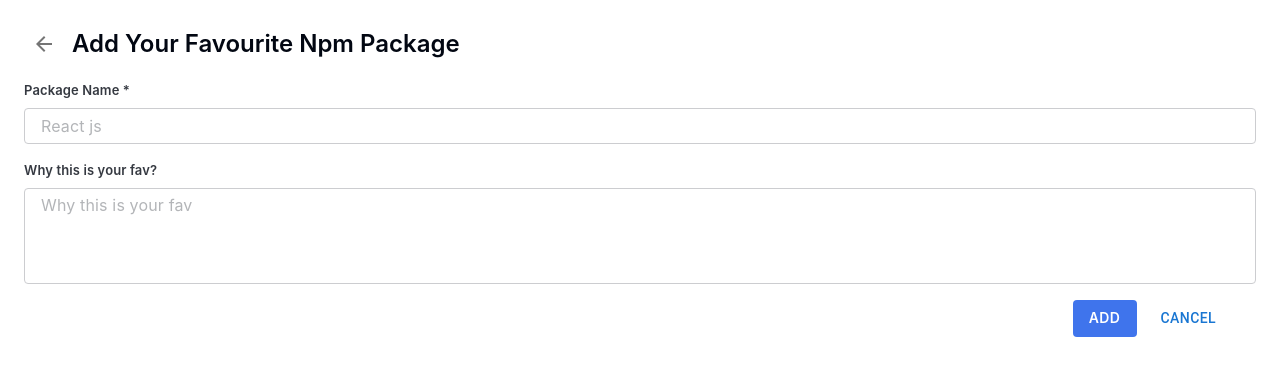
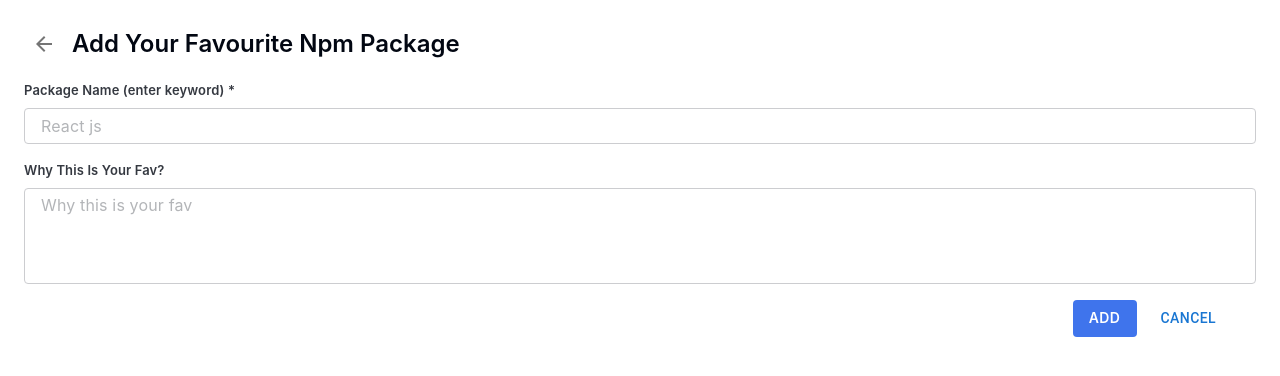
Before and after one commit to SrivathsaKM/fav-npm-package, a React (Vite) app in the folder client/: page /fav-npm-packages/add in a window 1280 px wide. Shown: the top 376 px of the page. Built offline with nearby package versions, Linux system fonts and the light colour scheme.

Commit message:
keyword key added

```diff
--- a/client/src/constants/index.jsx
+++ b/client/src/constants/index.jsx
@@ -23,3 +23,7 @@ export const errorCodes = {
     requiredFlag: true,
   },
 };
+
+export const getSelectedNpmPackage = (data, name) => {
+  return data.find((item) => item.package.name === name);
+};
--- a/client/src/features/components/AddUpdateFavNpmpackageForm.jsx
+++ b/client/src/features/components/AddUpdateFavNpmpackageForm.jsx
@@ -1,14 +1,14 @@
-import React, { Fragment, useEffect, useState } from 'react';
+import React, { Fragment, useEffect, useMemo, useState } from 'react';
 import { useNavigate, useParams } from 'react-router-dom';
 import styles from '../../assets/styles/favNpmPackage.module.scss';
 import CustomInput from '../../shared_ui_components/CustomInput';
 import CustomButton from '../../shared_ui_components/CustomButton';
 import CustomRadioButton from '../../shared_ui_components/CustomRadioButton';
 import { addFavNpmPackageForm, getSingleFavNpmPackage, searchFavNpmPackage, updateFavNpmPackageForm } from '../apiServices';
-import { errorCodes } from '../../constants';
+import { errorCodes, getSelectedNpmPackage } from '../../constants';
 import { fieldValidation } from '../../utils/FormValidation';
 
-import { Grid, IconButton, TextField, Tooltip } from '@mui/material';
+import { Grid, IconButton, Tooltip } from '@mui/material';
 import ArrowBackIcon from '@mui/icons-material/ArrowBack';
 import NoResult from '../../shared_ui_components/NoResult';
 import Shimmer from '../../shared_ui_components/Shimmer';
@@ -121,7 +121,8 @@ const AddUpdateFavNpmpackageForm = () => {
 
     if (Object.keys(validateNewInput).every((k) => validateNewInput[k] === '')) {
       setLoader(true);
-      const selectedpackageDetail = npmPackageOption.find((item) => item.package.name === formData.selectedPackageName);
+      // const selectedpackageDetail = npmPackageOption.find((item) => item.package.name === formData.selectedPackageName);
+      const selectedpackageDetail = getSelectedNpmPackage(npmPackageOption, formData.selectedPackageName);
       const form_data = {
         packageName: formData.packageName,
         selectedPackageName: formData.selectedPackageName,
@@ -134,8 +135,8 @@ const AddUpdateFavNpmpackageForm = () => {
           publishers: selectedpackageDetail?.package?.publisher,
           maintainers: selectedpackageDetail?.package?.maintainers,
           scoreDetail: {
-            ...selectedpackageDetail?.score.detail,
-            final: selectedpackageDetail?.score.final,
+            ...selectedpackageDetail?.score?.detail,
+            final: selectedpackageDetail?.score?.final,
             searchScore: selectedpackageDetail?.searchScore,
           },
         },
@@ -183,6 +184,15 @@ const AddUpdateFavNpmpackageForm = () => {
     }
   };
 
+  const keyword = useMemo(() => {
+    if (formData.selectedPackageName && npmPackageOption) {
+      const selectedpackageDetail = getSelectedNpmPackage(npmPackageOption, formData.selectedPackageName);
+      return selectedpackageDetail;
+    }
+  }, [formData.selectedPackageName, npmPackageOption]);
+
+  console.log(keyword, 'keyword');
+
   useEffect(() => {
     if (openToastMessage) {
       setTimeout(() => {
@@ -210,7 +220,7 @@ const AddUpdateFavNpmpackageForm = () => {
         <form onSubmit={handleSubmitForm}>
           <Grid container spacing={2}>
             <Grid item md={12}>
-              <CustomInput label='Package Name *' className={styles.inputBlk} placeholder='React js' noMargin='noMargin' value={formData.packageName} onChange={(e) => handleChange('packageName', e.target.value)} error={error.packageName} />
+              <CustomInput label='Package Name (enter keyword) *' className={styles.inputBlk} placeholder='React js' noMargin='noMargin' value={formData.packageName} onChange={(e) => handleChange('packageName', e.target.value)} error={error.packageName} />
             </Grid>
 
             {formData.packageName ? (
@@ -244,12 +254,17 @@ const AddUpdateFavNpmpackageForm = () => {
             ) : null}
 
             <Grid item md={12}>
-              <CustomInput label='Why this is your fav?' className={styles.inputBlk} multiline placeholder='Why this is your fav' noMargin='noMargin' value={formData.description} onChange={(e) => handleChange('description', e.target.value)} error={error.description} />
+              <CustomInput label='Why This Is Your Fav?' className={styles.inputBlk} multiline placeholder='Why this is your fav' noMargin='noMargin' value={formData.description} onChange={(e) => handleChange('description', e.target.value)} error={error.description} />
             </Grid>
+            {keyword?.package?.keywords && (
+              <Grid item md={12}>
+                <CustomInput label='Selected Package Category/Keyword' className={styles.inputBlk} noMargin='noMargin' value={keyword?.package?.keywords?.join(', ') || ''} disabled />
+              </Grid>
+            )}
           </Grid>
 
           <div className={styles.buttonWrapper}>
-            <CustomButton className={`${loader ? ' primaryBtn disabledBtn' : 'primaryBtn'}`} children={`${id ? 'Edit' : 'Add'}`} type='submit' />
+            <CustomButton className={`${loader ? ' primaryBtn disabledBtn' : 'primaryBtn'}`} children={`${id ? 'Update' : 'Add'}`} type='submit' />
             <CustomButton className='outlinedBtn' children='Cancel' type='button' onClick={() => navigate(-1)} />
           </div>
         </form>
```
